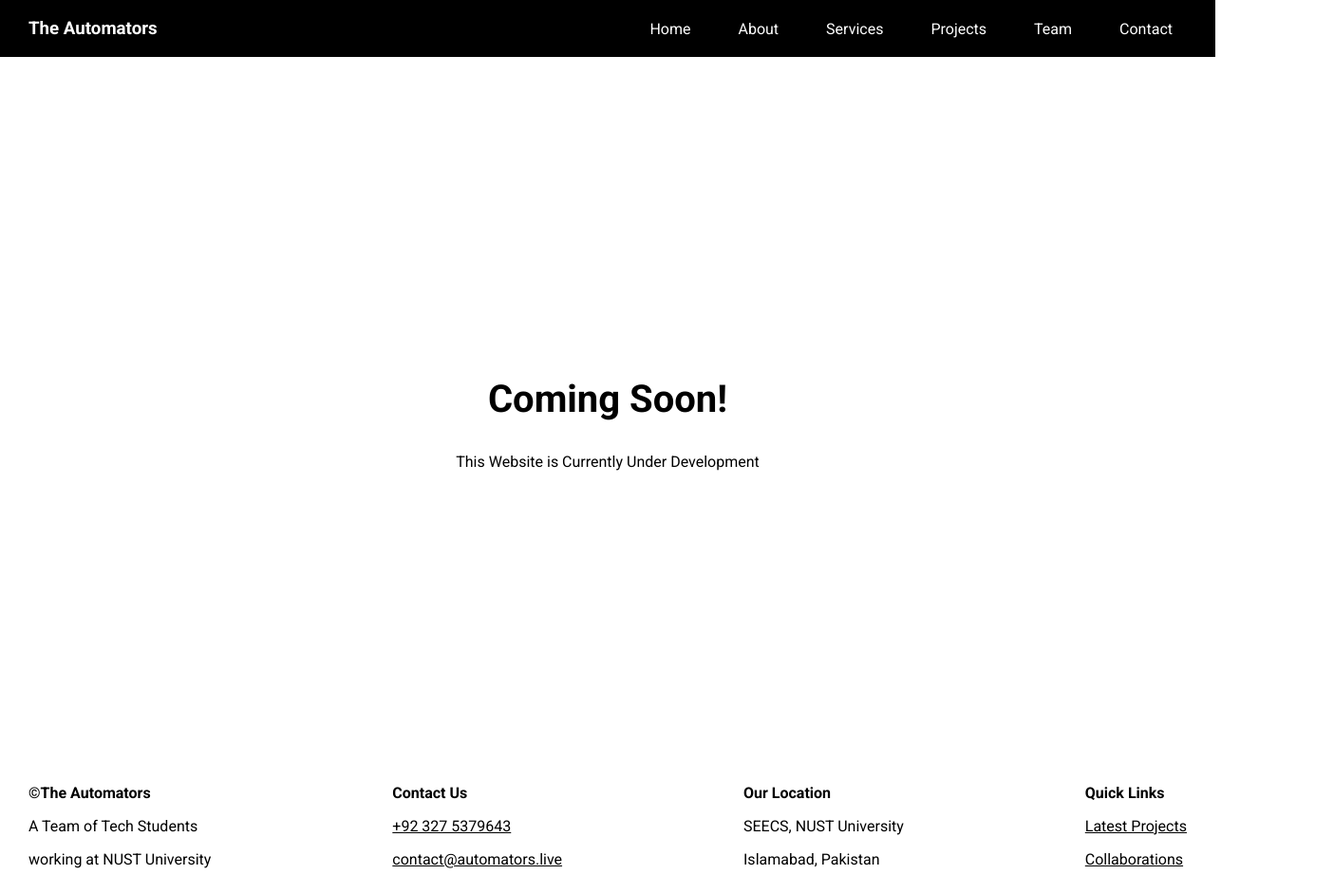
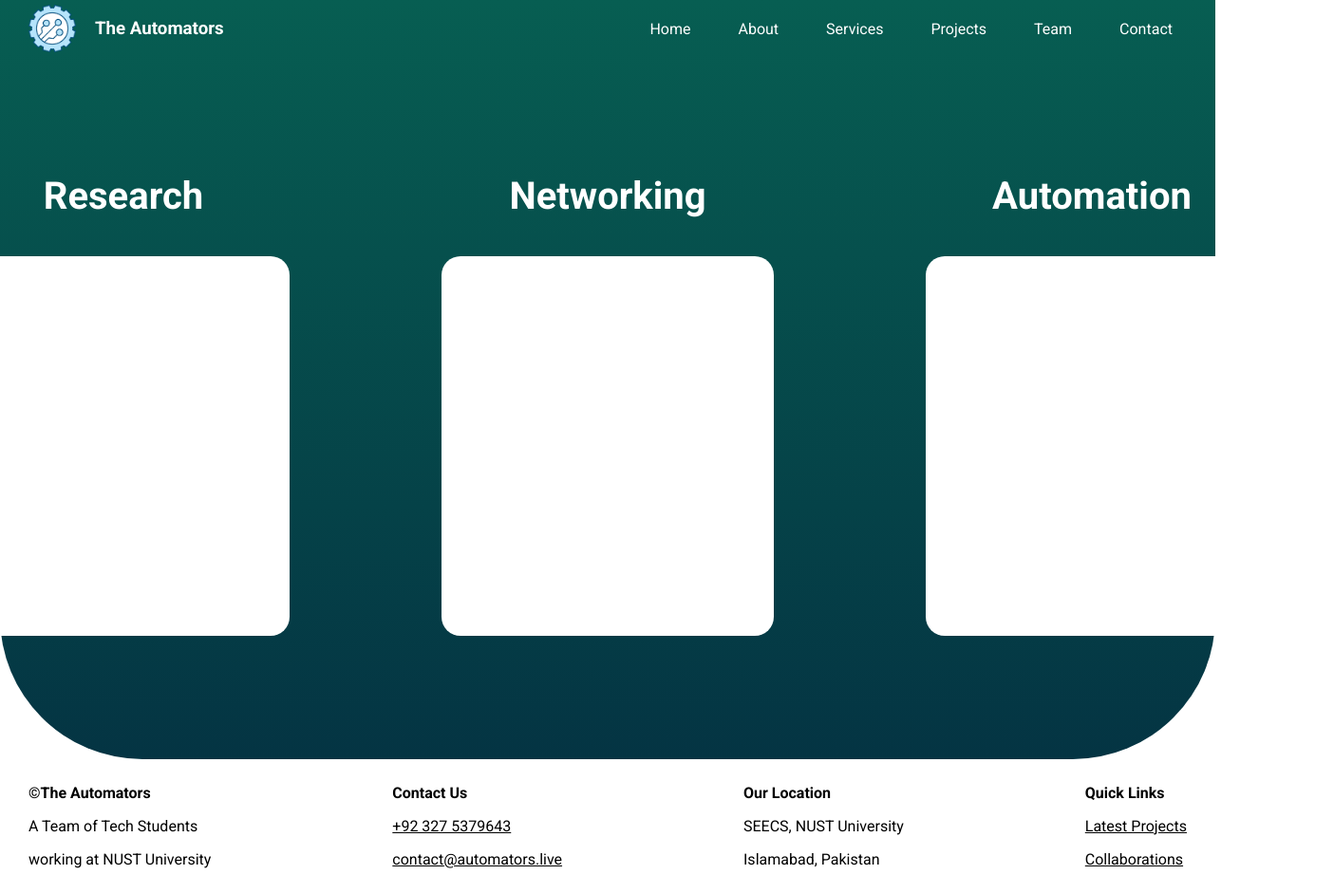
Before and after one commit to TheAutomators-Git/TheAutomators-Git.github.io, a plain HTML site: page index.html in a window 1280 px wide. Shown: the whole page at 95% size, 1405 px wide, since content can reach past the window. Drawn offline with Linux system fonts and the light colour scheme.

Commit message:
Automaters Hero Section Template

```diff
--- a/index.css
+++ b/index.css
@@ -1,4 +1,5 @@
 @import url("https://fonts.googleapis.com/css2?family=Roboto:ital,wght@0,100;0,300;0,400;0,500;0,700;0,900;1,100;1,300;1,400;1,500;1,700;1,900&display=swap");
+
 body {
     margin: 0;
     padding: 0;
@@ -21,7 +22,6 @@ main #navbar-section {
     width: 100%;
     display: flex;
     justify-content: center;
-    background-color: black;
     color: white;
     height: 60px;
 }
@@ -33,6 +33,42 @@ nav {
     align-items: center;
     width: 100%;
     margin: 0 30px;
+}
+.AutomatersLogo{
+    width: 50px;
+    height: 50px;
+    margin-top: 5px;
+}
+.HeroSection{
+    background: linear-gradient(180deg, #075E52 0%, #043443 100%);
+    width: 100%;
+    color: white;
+    border-bottom-left-radius: 150px;
+    border-bottom-right-radius: 150px;
+}
+
+.Hero{
+    display: flex;
+    justify-content: center;
+    align-items: center;
+    flex-direction: row;
+}
+.box{
+    width: 350px;
+    height: 400px;
+    background-color: white;
+    border-radius: 20px;
+    margin: 40px;
+    cursor: pointer;
+    transition: box-shadow 0.3s ease-in-out, transform 0.3s ease-in-out;
+}
+.box-container {
+    text-align: center;
+    margin: 0 40px; /* Adjust as needed */
+}
+.box:hover {
+    box-shadow: 0 10px 20px rgba(0, 0, 0, 0.2);
+    transform: translateY(-30px);
 }
 
 nav div {
@@ -69,11 +105,41 @@ nav a:hover::before {
     flex-direction: column;
     justify-content: center;
     align-items: center;
-    height: calc(100svh - 60px);
+    height: calc(100vh - 60px);
 }
 
 #construction-section h1 {
     font-size: 40px;
+}
+
+#popup-overlay {
+    display: none;
+    position: fixed;
+    top: 0;
+    left: 0;
+    width: 100%;
+    height: 100%;
+    background-color: rgba(0, 0, 0, 0.5);
+    justify-content: center;
+    align-items: center;
+    z-index: 1000;
+}
+
+#popup-box {
+    background-color: white;
+    border-radius: 10px;
+    padding: 20px;
+    width: 300px;
+    text-align: center;
+    position: relative;
+}
+
+#close-popup {
+    position: absolute;
+    top: 10px;
+    right: 10px;
+    cursor: pointer;
+    font-size: 20px;
 }
 
 footer {
--- a/index.html
+++ b/index.html
@@ -8,9 +8,11 @@
 </head>
 <body>
     <main>
+        <div class="HeroSection">
             <section id="navbar-section">
                 <nav>
                     <div>
+                        <img src="Asset 4.png" alt="The Automators Logo" class="AutomatersLogo"/>
                         <h1>The Automators</h1>
                     </div>
                     <div>
@@ -24,9 +26,22 @@
                 </nav>
             </section>
             <section id="construction-section">
-                <h1>Coming Soon!</h1>
-                <div>This Website is Currently Under Development</div>
+                <div class="Hero">
+                    <div class="box-container">
+                        <h1>Research</h1>
+                        <div class="box"></div>
+                    </div>
+                    <div class="box-container">
+                        <h1>Networking</h1>
+                        <div class="box"></div>
+                    </div>
+                    <div class="box-container">
+                        <h1>Automation</h1>
+                        <div class="box"></div>
+                    </div>
+                </div>
             </section>
+        </div>
     </main>
     <footer>
         <section>
```
Also changed, not shown: Asset 4.png (added). Lines whose indentation alone changed are shown as unchanged.
